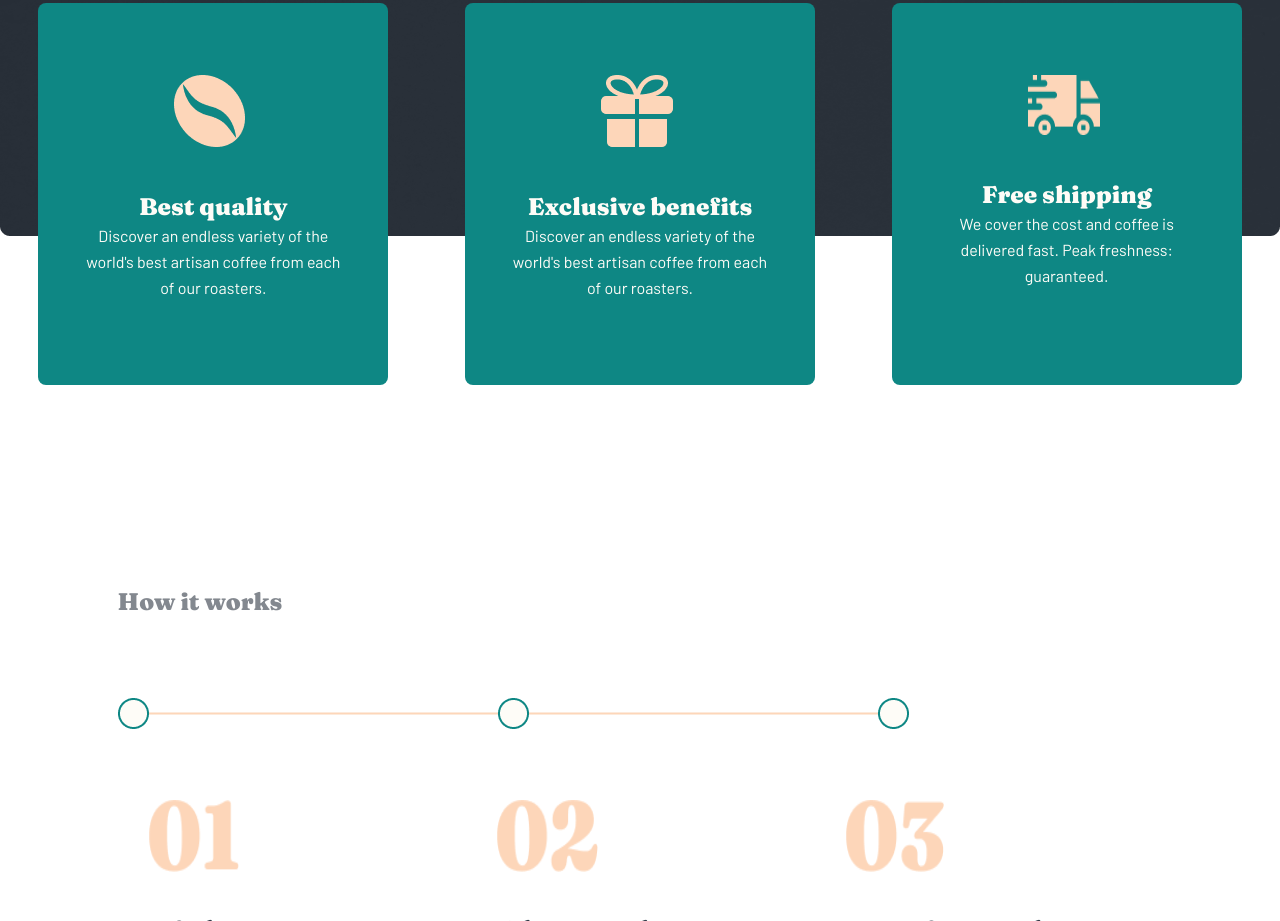
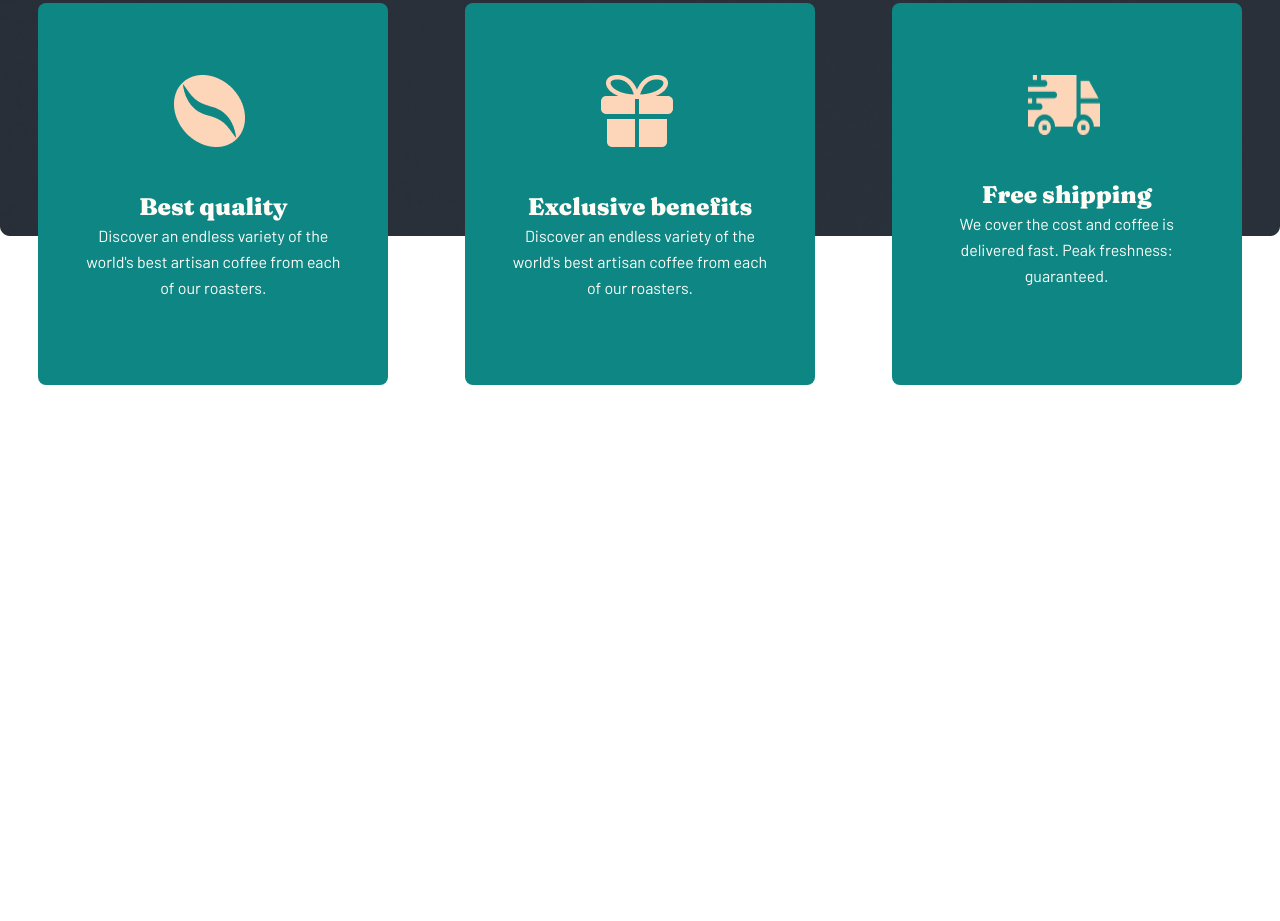
Before and after one commit to Timurxoja0723/CoffeRoasters-Website, a plain HTML site: page index.html in a window 1280 px wide. Shown: the part 1897-2818 px from the top of the page. After the commit the page ends 2282 px from the top, so only its background shows below. Drawn offline with Linux system fonts and the light colour scheme.

Commit message:
Many things have been changed temporarily

```diff
--- a/css/main.css
+++ b/css/main.css
@@ -655,7 +655,7 @@ img{
 }
 
 ::-webkit-scrollbar-thumb{
-  background: #aeadaa;
+  background: #0E8784;
   border-radius: 15px;
 }
 
--- a/css/responsive.css
+++ b/css/responsive.css
@@ -9,7 +9,7 @@
     background-repeat: no-repeat;
   }
 
-  .header-menu a{
+  /* .header-menu a{
     display: none;
   }
 
@@ -18,7 +18,7 @@
     left: 30px;
     top: 10px;
     display: block;
-  }
+  }  */
 
   .header-title{
     padding-top: 104px;
--- a/index.html
+++ b/index.html
@@ -7,10 +7,8 @@
   <link rel="stylesheet" href="./css/normalize.css">
   <link rel="stylesheet" href="./css/main.css">
   <link rel="stylesheet" href="./css/responsive.css">
+  <link rel="icon" type="image/x-icon" href="./img/site-favicon.png">
   <title>CoffeeRoaster</title>
-  <link rel="icon" type="image/x-icon" href="./img/site-favicon.png">
-  <link rel="stylesheet" href="https://cdnjs.cloudflare.com/ajax/libs/font-awesome/4.7.0/css/font-awesome.min.css">
-  <script src='https://kit.fontawesome.com/a076d05399.js' crossorigin='anonymous'></script>
 </head>
 <body>
   <header id="header" class="header">
@@ -49,7 +47,7 @@
   </header>
   <!-- Site-header-end -->
   <!-- Site-main-started -->
-  <main class="site-main">
+  <main>
     <section class="site-main-section">
       <div class="container coffee-menu-container">
         <div class="coffee-menu">
@@ -151,7 +149,7 @@
         </div>
       </div>
     </div>
-    <div class="container works-container">
+    <!-- <div class="container works-container">
       <h4 class="how-it-works-title">How it works</h4>
       <img src="./img/section-line.png" alt="main-section-line" cla" width="791" height="31">
       <div class="method-of-preparation">
@@ -194,12 +192,12 @@
       <button class="site-btn site-main-btn">
         Create your plan
       </button>
-    </div>
+    </div> -->
   </section>
 </main>
 <!-- Site-main-end  -->
 <!-- Site-footer-started -->
-<footer class="site-footer">
+<!-- <footer class="site-footer">
   <div class="container site-footer-container">
     <div class="footer-elements">
       <a href="/index.html">
@@ -239,7 +237,7 @@
       </div>
     </div>
   </div>
-</footer>
+</footer> -->
 <!-- Site-footer-end -->
 </body>
 </html>
```
